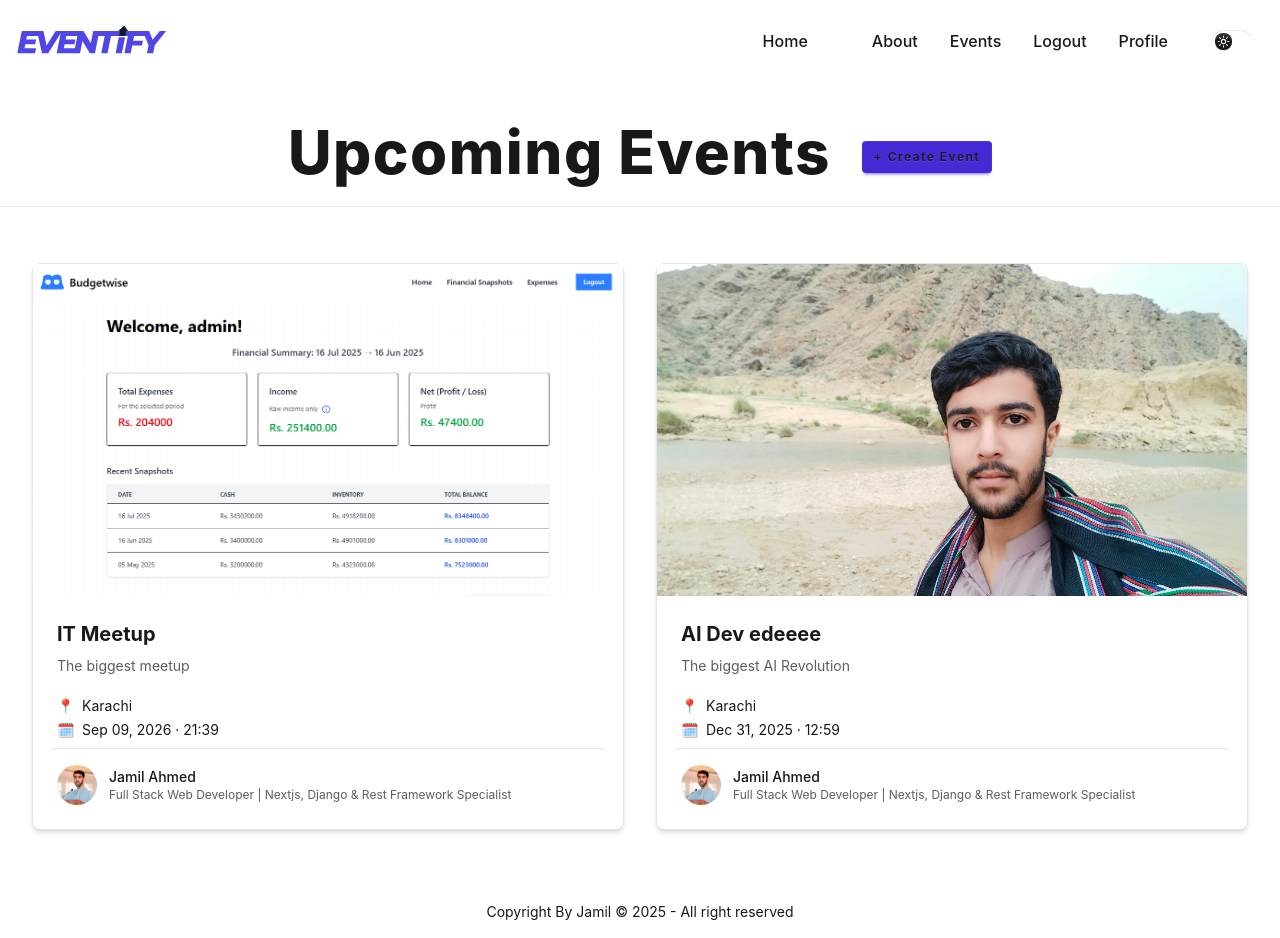
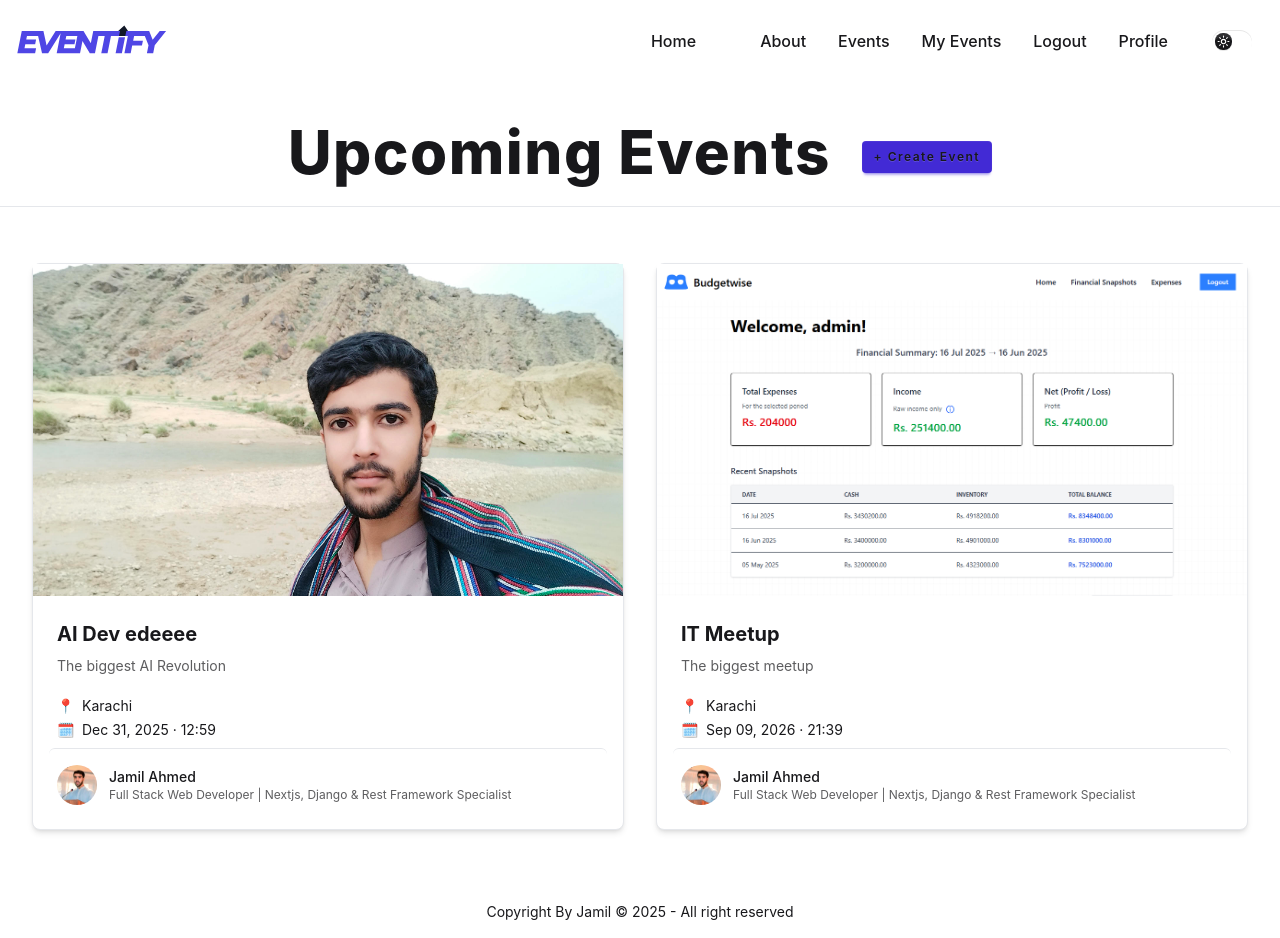
Before and after one commit to jamil-codes/Eventify-Djanog-Event-Management, a Django app: page /events/ in a window 1280 px wide. Run offline with Django 5.2, Linux system fonts and the light colour scheme; a user stored in the database is signed in; data comes from the database, SQL or seed files in the repository; both versions use the stored data as it was after the commit; some libraries are stand-ins or nearby versions.

Commit message:
Can Delete Events and Added My Events Page and Fixed Event Sorting

```diff
--- a/events/urls.py
+++ b/events/urls.py
@@ -8,6 +8,8 @@ urlpatterns = [
     path('<int:pk>/', event_views.event_detail, name='event_detail'),
     path('<int:pk>/edit/', event_views.edit_event, name='edit_event'),
     path('new/', event_views.add_event, name='add_event'),
+    path('<int:event_pk>/delete-event/',
+         event_views.delete_event, name='delete_event'),
 
     # ----------------------  Ticket Views  ----------------------
     path('<int:event_pk>/add-ticket-type/',
--- a/events/views/event_views.py
+++ b/events/views/event_views.py
@@ -5,23 +5,38 @@ from django.contrib import messages
 from django.contrib.auth.decorators import login_required
 from django.core.paginator import Paginator
 from decouple import config
+from django.utils import timezone
 
 MAX_EVENTS_PER_PAGE = config('MAX_EVENTS_PER_PAGE', default=10)
 
 
 def events(request):
-    # Show only events created by organizers or admins
-    event_list = Event.objects.filter(
-        organizer__role__in=['organizer', 'admin']
-    ).order_by('-start_time', '-pk')
+    mine_param = request.GET.get("mine") == "1"
 
-    # Pagination (10 events per page, adjust as needed)
+    # If "mine" and user is organizer/admin → show ALL their events (past + upcoming)
+    if (
+        mine_param
+        and request.user.is_authenticated
+        and request.user.role in ['organizer', 'admin']
+    ):
+        event_list = Event.objects.filter(
+            organizer=request.user).order_by('-pk')
+    else:
+        # Base queryset: only organizers/admins, upcoming
+        event_list = Event.objects.filter(
+            organizer__role__in=['organizer', 'admin'],
+            start_time__gte=timezone.now()
+        ).order_by('start_time', 'pk')
+        mine_param = False  # reset if not allowed
+
+    # Pagination
     paginator = Paginator(event_list, MAX_EVENTS_PER_PAGE)
     page_number = request.GET.get('page')
     events = paginator.get_page(page_number)
 
     return render(request, 'events/event_templates/events.html', {
-        'events': events
+        'events': events,
+        'mine': mine_param,
     })
 
 
@@ -82,3 +97,16 @@ def edit_event(request, pk):
         'form': form,
         'event': event
     })
+
+
+@login_required
+def delete_event(request, event_pk):
+    event = get_object_or_404(Event, pk=event_pk, organizer=request.user)
+
+    if request.method == "POST":
+        event.delete()
+        return redirect('events:events')
+
+    return render(request, 'events/event_templates/delete_event.html', {
+        'event': event,
+    })
--- a/templates/components/Navbar.html
+++ b/templates/components/Navbar.html
@@ -20,6 +20,12 @@
           <a href="{% url 'events:events' %}" class="block py-2 px-3 rounded-sm md:hover:text-blue-700 md:p-0 dark:hover:text-white">Events</a>
         </li>
 
+        {% if request.user.is_authenticated and request.user.role == 'organizer' or request.user.role == 'admin' %}
+          <li>
+            <a href="{% url 'events:events' %}?mine=1" class="block py-2 px-3 rounded-sm md:hover:text-blue-700 md:p-0 dark:hover:text-white">My Events</a>
+          </li>
+        {% endif %}
+
         {% if not request.user.is_authenticated %}
           <li>
             <a href="{% url 'authentication:login' %}" class="block py-2 px-3 rounded-sm md:hover:text-blue-700 md:p-0 dark:hover:text-white">Login</a>
@@ -31,7 +37,6 @@
           <li>
             <a href="{% url 'authentication:logout' %}" class="block py-2 px-3 rounded-sm md:hover:text-blue-700 md:p-0 dark:hover:text-white">Logout</a>
           </li>
-
           <li>
             <a href="{% url 'authentication:profile' request.user.username %}" class="block py-2 px-3 rounded-sm md:hover:text-blue-700 md:p-0 dark:hover:text-white">Profile</a>
           </li>
--- a/templates/events/event_templates/event_detail.html
+++ b/templates/events/event_templates/event_detail.html
@@ -19,6 +19,7 @@
       {% if can_add_ticket %}
         <div class="flex gap-2">
           <a href="{% url 'events:edit_event' event.pk %}" class="btn btn-primary btn-sm">Edit Event</a>
+          <a href="{% url 'events:delete_event' event.pk %}" class="btn btn-error btn-sm">Delete Event</a>
           <a href="{% url 'events:add_ticket_type' event.pk %}" class="btn btn-secondary btn-sm">Add Ticket Type</a>
         </div>
       {% endif %}
--- a/templates/events/event_templates/events.html
+++ b/templates/events/event_templates/events.html
@@ -1,14 +1,22 @@
 {% extends 'base.html' %}
 
 {% block title %}
-  Events - Eventify
+  {% if mine %}
+    My Events
+  {% else %}
+    Events
+  {% endif %}- Eventify
 {% endblock %}
 
 {% block body %}
   <div class="mx-auto max-w-[1250px] w-[95%]">
     <h1 class="text-4xl md:text-5xl lg:text-6xl font-extrabold leading-tight mt-10 mb-12 text-center tracking-wide">
-      Upcoming Events
-      {% if request.user.is_authenticated and request.user.role in 'organizer admin' %}
+      {% if mine %}
+        My Events
+      {% else %}
+        Upcoming Events
+      {% endif %}
+      {% if request.user.is_authenticated and request.user.role == 'organizer' or request.user.role == 'admin' %}
         <a href="{% url 'events:add_event' %}" class="ml-4 btn btn-primary btn-sm align-middle">+ Create Event</a>
       {% endif %}
     </h1>
@@ -28,9 +36,7 @@
         {% endif %}
         <div class="card-body flex flex-col">
           <!-- Title -->
-          <a href="{% url 'events:event_detail' event.pk %}">
-            <h2 class="card-title text-xl font-bold line-clamp-1">{{ event.title }}</h2>
-          </a>
+          <a href="{% url 'events:event_detail' event.pk %}"><h2 class="card-title text-xl font-bold line-clamp-1">{{ event.title }}</h2></a>
 
           <!-- Description -->
           <p class="text-sm text-base-content/70 line-clamp-3">{{ event.description }}</p>
@@ -70,19 +76,19 @@
   {% if events.has_other_pages %}
     <div class="flex justify-center items-center gap-2 mt-10">
       {% if events.has_previous %}
-        <a href="?page={{ events.previous_page_number }}" class="btn btn-sm">« Prev</a>
+        <a href="?{% if mine %}mine=1&{% endif %}page={{ events.previous_page_number }}" class="btn btn-sm">« Prev</a>
       {% endif %}
 
       {% for num in events.paginator.page_range %}
         {% if events.number == num %}
           <span class="btn btn-sm btn-primary">{{ num }}</span>
         {% elif num > events.number|add:'-3' and num < events.number|add:'3' %}
-          <a href="?page={{ num }}" class="btn btn-sm">{{ num }}</a>
+          <a href="?{% if mine %}mine=1&{% endif %}page={{ num }}" class="btn btn-sm">{{ num }}</a>
         {% endif %}
       {% endfor %}
 
       {% if events.has_next %}
-        <a href="?page={{ events.next_page_number }}" class="btn btn-sm">Next »</a>
+        <a href="?{% if mine %}mine=1&{% endif %}page={{ events.next_page_number }}" class="btn btn-sm">Next »</a>
       {% endif %}
     </div>
   {% endif %}
--- a/theme/static/css/dist/styles.css
+++ b/theme/static/css/dist/styles.css
@@ -2835,6 +2779,59 @@ input[type="number"] {
   inherits: false;
   initial-value: 0 0 #0000;
 }
+@property --tw-blur {
+  syntax: "*";
+  inherits: false;
+}
+@property --tw-brightness {
+  syntax: "*";
+  inherits: false;
+}
+@property --tw-contrast {
+  syntax: "*";
+  inherits: false;
+}
+@property --tw-grayscale {
+  syntax: "*";
+  inherits: false;
+}
+@property --tw-hue-rotate {
+  syntax: "*";
+  inherits: false;
+}
+@property --tw-invert {
+  syntax: "*";
+  inherits: false;
+}
+@property --tw-opacity {
+  syntax: "*";
+  inherits: false;
+}
+@property --tw-saturate {
+  syntax: "*";
+  inherits: false;
+}
+@property --tw-sepia {
+  syntax: "*";
+  inherits: false;
+}
+@property --tw-drop-shadow {
+  syntax: "*";
+  inherits: false;
+}
+@property --tw-drop-shadow-color {
+  syntax: "*";
+  inherits: false;
+}
+@property --tw-drop-shadow-alpha {
+  syntax: "<percentage>";
+  inherits: false;
+  initial-value: 100%;
+}
+@property --tw-drop-shadow-size {
+  syntax: "*";
+  inherits: false;
+}
 @property --tw-duration {
   syntax: "*";
   inherits: false;
@@ -2892,6 +2889,19 @@ input[type="number"] {
       --tw-ring-offset-width: 0px;
       --tw-ring-offset-color: #fff;
       --tw-ring-offset-shadow: 0 0 #0000;
+      --tw-blur: initial;
+      --tw-brightness: initial;
+      --tw-contrast: initial;
+      --tw-grayscale: initial;
+      --tw-hue-rotate: initial;
+      --tw-invert: initial;
+      --tw-opacity: initial;
+      --tw-saturate: initial;
+      --tw-sepia: initial;
+      --tw-drop-shadow: initial;
+      --tw-drop-shadow-color: initial;
+      --tw-drop-shadow-alpha: 100%;
+      --tw-drop-shadow-size: initial;
       --tw-duration: initial;
       --tw-translate-x: 0;
       --tw-translate-y: 0;
```
Also changed, not shown: other parts of theme/static/css/dist/styles.css (+40 -96 lines), templates/events/event_templates/delete_event.html (added, +28 -0 lines), db.sqlite3, media/events/Profile_Picture_Finalized.png (added), media/events/Question.png (added), media/events/profile.jpg (added).
